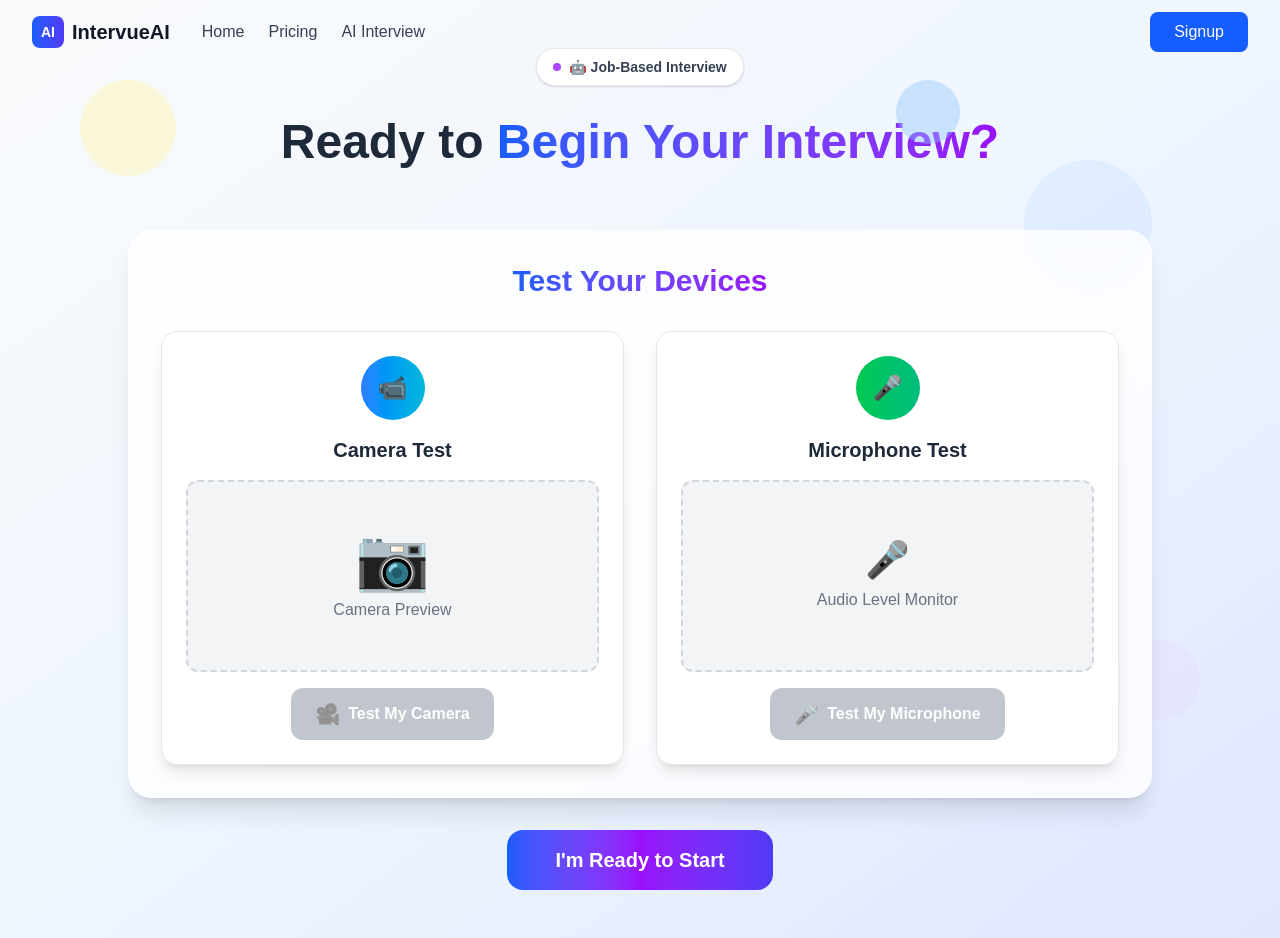
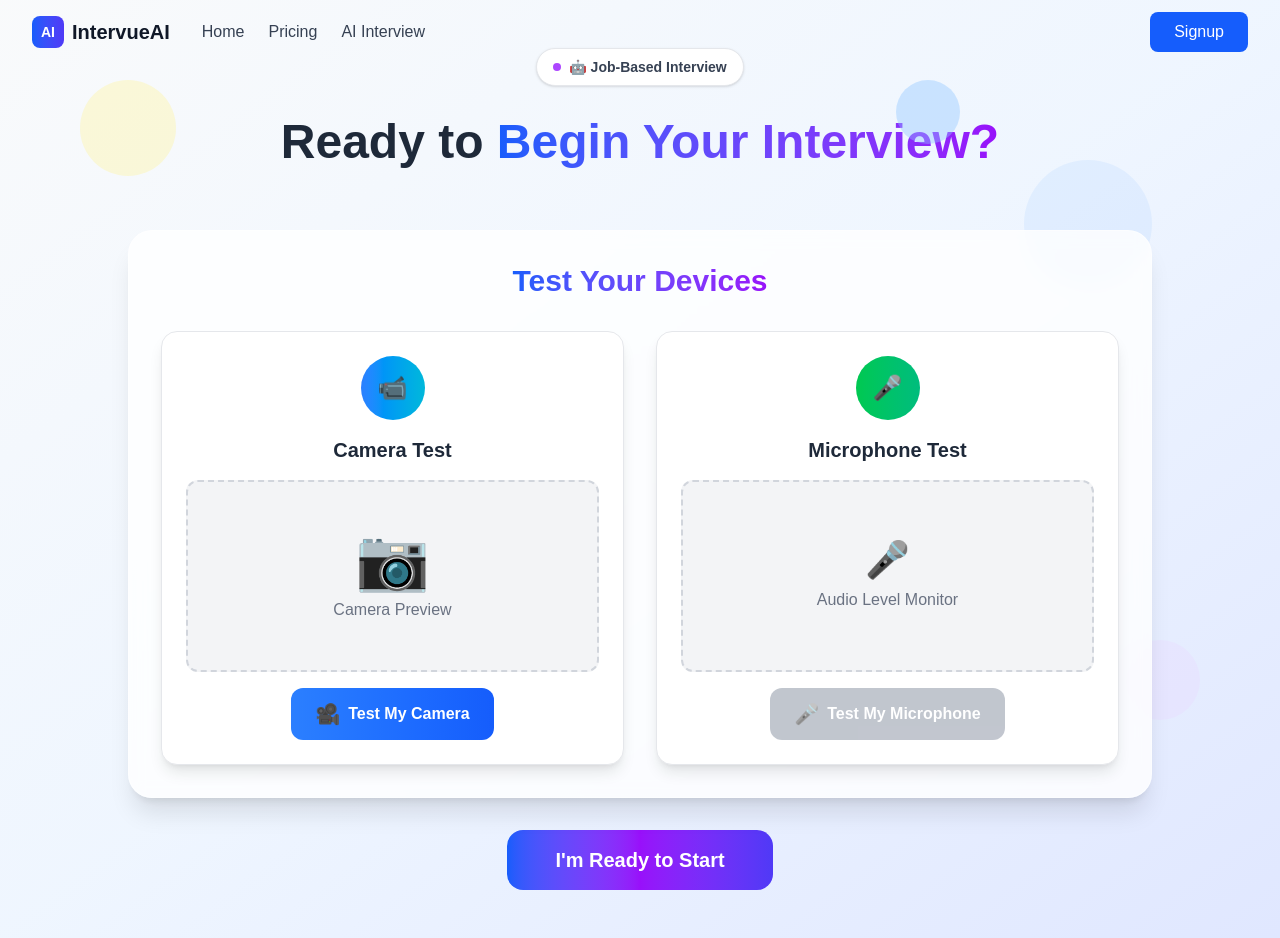
Before and after one commit to sarb908/IntervueAI-Frontend, a Next.js app: page /camera-test in a window 1280 px wide. Built offline with nearby package versions, Linux system fonts and the light colour scheme.

Commit message:
camera test component added

```diff
--- a/app/camera-test/page.jsx
+++ b/app/camera-test/page.jsx
@@ -1,7 +1,10 @@
-import React from "react";
-
+"use client"
+import React, { useState } from "react";
+import Webcam from "react-webcam";
 
 const CameraTest = () => {
+
+  const [isCameraTesting, setIsCameraTesting] = useState(false);
 
   return (
     <div className="min-h-screen bg-gradient-to-br from-gray-50 via-blue-50 to-indigo-100 flex flex-col justify-center items-center py-12 px-4">
@@ -46,20 +49,45 @@ const CameraTest = () => {
 
                   <div className="space-y-4">
                     <div className="w-full h-48 bg-gray-100 rounded-xl flex items-center justify-center border-2 border-dashed border-gray-300">
+                      {isCameraTesting ? (
+                        <Webcam
+                          audio={false}
+                          mirrored={true}
+                          className="w-full h-full object-cover"
+                          onUserMediaError={(error) => {
+                            console.error("Camera error:", error);
+                            alert(
+                              "Camera access denied. Please allow camera permission."
+                            );
+                            setIsCameraTesting(false);
+                          }}
+                        />
+                      ) : (
                         <div className="text-center">
                           <div className="text-6xl text-gray-400 mb-2">📷</div>
                           <p className="text-gray-500 font-medium">
                             Camera Preview
                           </p>
                         </div>
+                      )}
                     </div>
+                    {isCameraTesting ? (
                       <button
-                      disabled
-                      className="bg-gray-400 text-white px-6 py-3 rounded-xl font-semibold cursor-not-allowed flex items-center gap-2 mx-auto opacity-60"
+                        onClick={() => setIsCameraTesting(false)}
+                        className="bg-gradient-to-r from-red-500 to-red-600 hover:from-red-600 hover:to-red-700 text-white px-6 py-3 rounded-xl font-semibold transition-all duration-300 hover:shadow-lg flex items-center gap-2 mx-auto"
+                      >
+                        <span className="text-xl">⏹️</span>
+                        Stop Camera
+                      </button>
+                    ) : (
+                      <button
+                        onClick={() => setIsCameraTesting(true)}
+                        className="bg-gradient-to-r from-blue-500 to-blue-600 hover:from-blue-600 hover:to-blue-700 text-white px-6 py-3 rounded-xl font-semibold transition-all duration-300 hover:shadow-lg flex items-center gap-2 mx-auto"
                       >
                         <span className="text-xl">🎥</span>
                         Test My Camera
                       </button>
+                    )}
                   </div>
                 </div>
               </div>
--- a/package.json
+++ b/package.json
@@ -13,7 +13,8 @@
     "lucide-react": "^1.16.0",
     "next": "16.2.6",
     "react": "19.2.4",
-    "react-dom": "19.2.4"
+    "react-dom": "19.2.4",
+    "react-webcam": "^7.2.0"
   },
   "devDependencies": {
     "@tailwindcss/postcss": "^4",
```
Also changed, not shown: 1 other file (tests, documents, lock files or other folders). Lines whose indentation alone changed are shown as unchanged.
